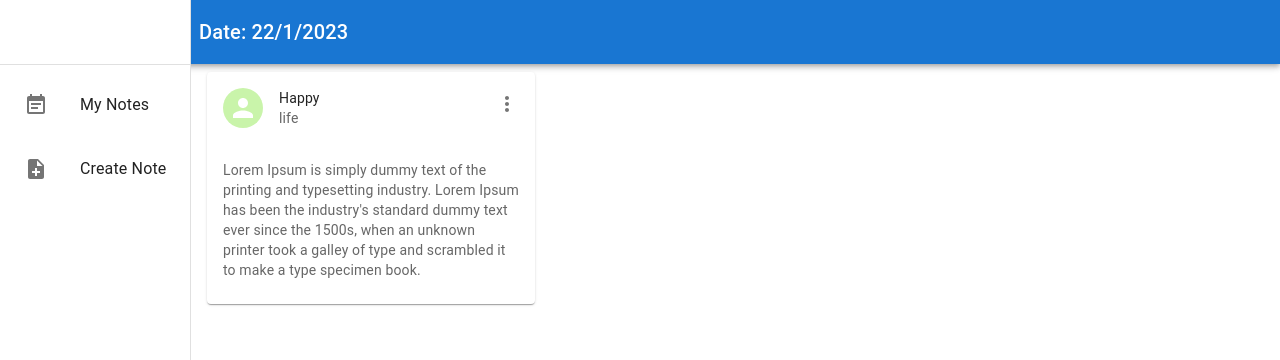
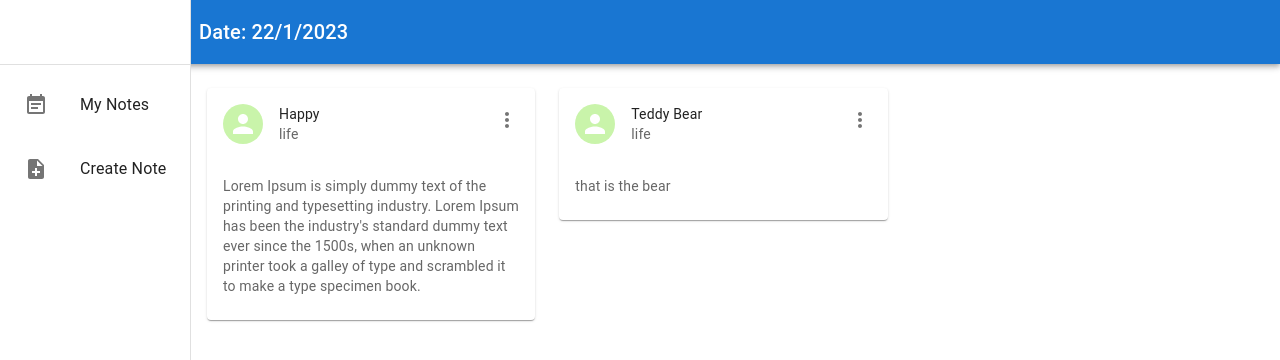
Before and after one commit to muhammadderic/book-apps, a React (Vite) app: page / in a window 1280 px wide. Shown: the top 360 px of the page. Built offline with nearby package versions, Linux system fonts and the light colour scheme; data requests are answered from the project's data file.

Commit message:
Create submitHandler in Create page

```diff
--- a/data/db.json
+++ b/data/db.json
@@ -5,6 +5,12 @@
       "details": "Lorem Ipsum is simply dummy text of the printing and typesetting industry. Lorem Ipsum has been the industry's standard dummy text ever since the 1500s, when an unknown printer took a galley of type and scrambled it to make a type specimen book.",
       "category": "life",
       "id": 1
+    },
+    {
+      "title": "Teddy Bear",
+      "details": "that is the bear",
+      "category": "life",
+      "id": 2
     }
   ]
 }
--- a/src/components/Layout.jsx
+++ b/src/components/Layout.jsx
@@ -12,7 +12,7 @@ function Layout({ children }) {
       <LeftDrawer
         drawerWidth={drawerWidth} />
       <Container
-        sx={{ width: `calc(100% - ${drawerWidth}px)`, ml: `${drawerWidth}px` }}>
+        sx={{ width: `calc(100% - ${drawerWidth}px)`, ml: `${drawerWidth}px`, mt: 2 }}>
         {children}
       </Container>
     </>
--- a/src/pages/Create.jsx
+++ b/src/pages/Create.jsx
@@ -1,6 +1,7 @@
 import { Button, Container, FormControl, FormControlLabel, FormLabel, Radio, RadioGroup, TextField, Typography } from "@mui/material"
 import SendIcon from '@mui/icons-material/Send';
 import { useState } from "react";
+import { useNavigate } from "react-router-dom";
 
 function Create() {
   const [title, setTitle] = useState("")
@@ -8,6 +9,8 @@ function Create() {
   const [category, setCategory] = useState("life")
   const [errorTitle, setErrorTitle] = useState(false)
   const [errorDetails, setErrorDetails] = useState(false)
+
+  const navigate = useNavigate()
 
   const handleSubmit = (e) => {
     e.preventDefault()
@@ -21,7 +24,11 @@ function Create() {
       setErrorDetails(true)
     }
     if (title && details) {
-      console.log(title, details, category)
+      fetch("http://localhost:5000/notes", {
+        method: "POST",
+        headers: { "Content-type": "application/json" },
+        body: JSON.stringify({ title, details, category })
+      }).then(() => navigate("/"))
     }
   }
 
```
